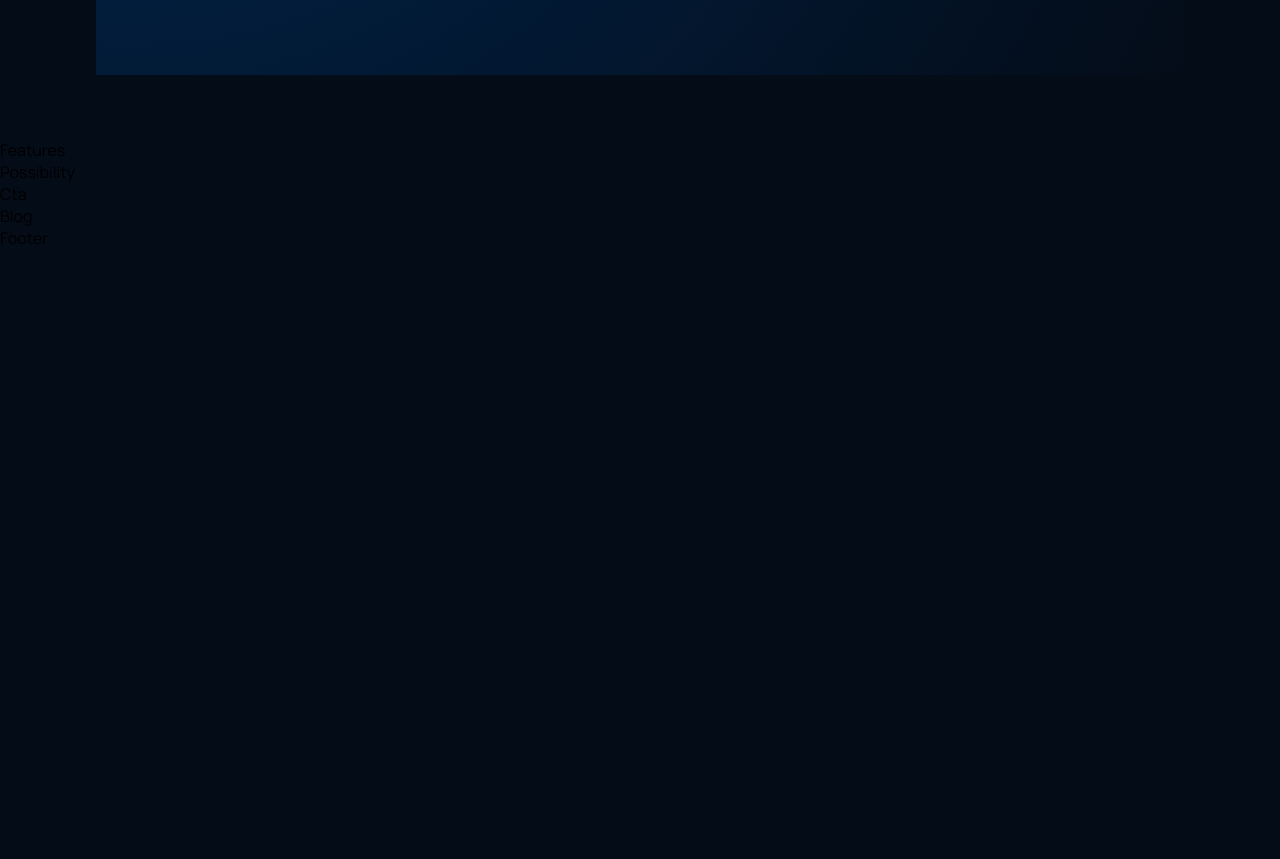
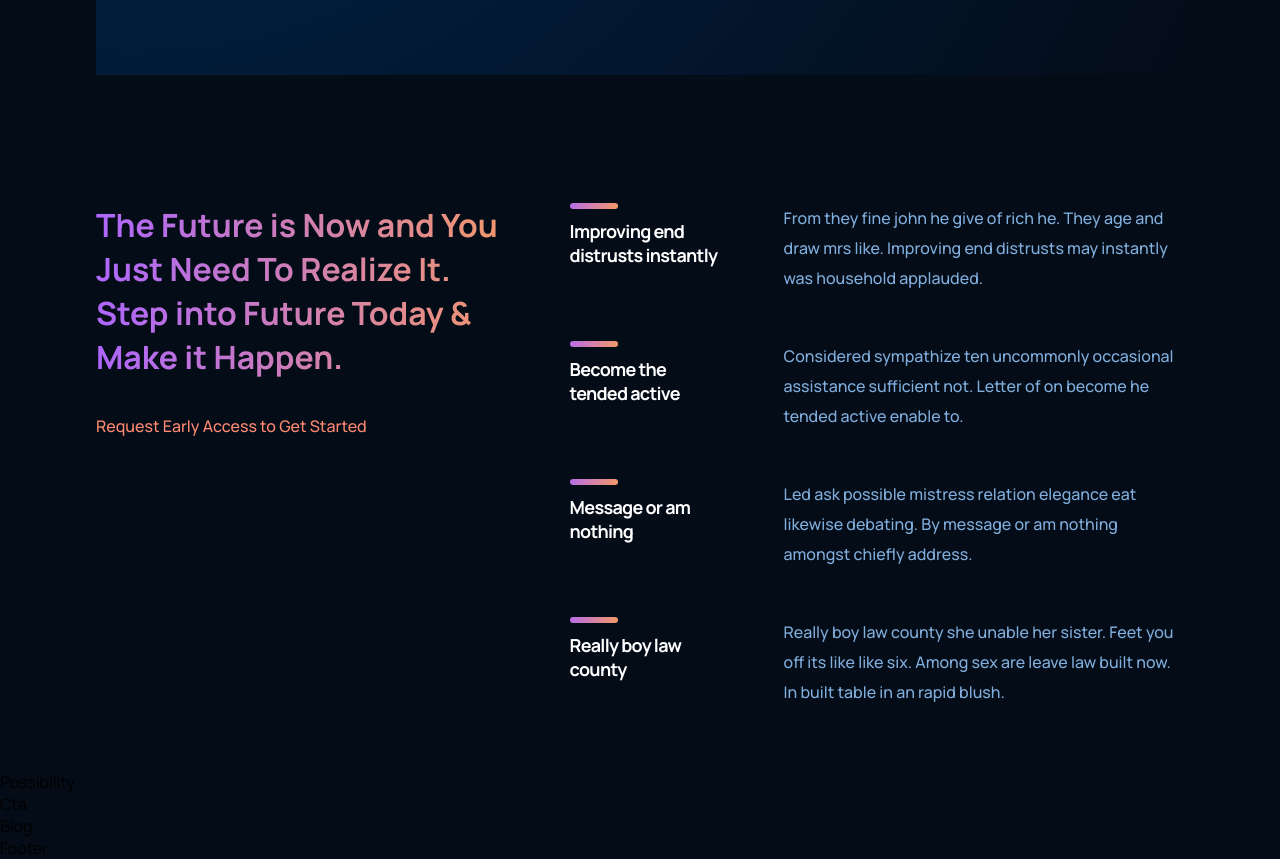
Before and after one commit to JaheimBrown/GPT-3, a React (Create React App) app: page / in a window 1280 px wide. Shown: the part 1780-2639 px from the top of the page. Before the commit the page ends 2029 px from the top, so only its background shows below. Built offline with nearby package versions, Linux system fonts and the light colour scheme.

Commit message:
Added Features Section Styling

```diff
--- a/src/components/feature/styles.js
+++ b/src/components/feature/styles.js
@@ -4,7 +4,6 @@ export const Wrapper = styled.div`
   display: flex;
   justify-content: space-between;
   align-items: flex-start;
-  align-items: center;
   flex: 1;
 
   .wgpt3-feature__heading {
--- a/src/containers/features/Features.jsx
+++ b/src/containers/features/Features.jsx
@@ -1,7 +1,49 @@
 import React from "react";
+import { Wrapper } from "./styles";
+
+import Feature from "../../components/feature/Feature";
+
+const data = [
+  {
+    title: "Improving end distrusts instantly ",
+    text: "From they fine john he give of rich he. They age and draw mrs like. Improving end distrusts may instantly was household applauded.",
+  },
+  {
+    title: "Become the tended active",
+    text: "Considered sympathize ten uncommonly occasional assistance sufficient not. Letter of on become he tended active enable to.",
+  },
+  {
+    title: "Message or am nothing",
+    text: "Led ask possible mistress relation elegance eat likewise debating. By message or am nothing amongst chiefly address.",
+  },
+  {
+    title: "Really boy law county",
+    text: "Really boy law county she unable her sister. Feet you off its like like six. Among sex are leave law built now. In built table in an rapid blush.",
+  },
+];
 
 const Features = () => {
-  return <div>Features</div>;
+  return (
+    <Wrapper className="section__padding">
+      <div className="gpt3-heading ">
+        <h1 className="gradient__text">
+          The Future is Now and You Just Need To Realize It. Step into Future
+          Today & Make it Happen.
+        </h1>
+        <p>Request Early Access to Get Started</p>
+      </div>
+
+      <div className="gpt3__features-container">
+        {data.map((item, index) => (
+          <Feature
+            title={item.title}
+            text={item.text}
+            key={item.title + index}
+          />
+        ))}
+      </div>
+    </Wrapper>
+  );
 };
 
 export default Features;
--- a/src/containers/features/styles.js
+++ b/src/containers/features/styles.js
@@ -0,0 +1,63 @@
+import styled from "styled-components";
+
+export const Wrapper = styled.div`
+  display: flex;
+  flex-direction: row;
+  justify-content: space-between;
+  align-items: flex-start;
+
+  .gpt3-heading {
+    display: flex;
+    flex-direction: column;
+    justify-content: flex-start;
+    align-items: flex-start;
+    flex: 1;
+    margin-right: 4rem;
+
+    p {
+      font-size: 16px;
+      font-weight: 500;
+      font-style: normal;
+      line-height: 30px;
+      margin-top: 2rem;
+
+      color: ${({ theme }) => theme.colorSubText};
+    }
+  }
+
+  .gpt3__features-container {
+    display: flex;
+    flex-direction: column;
+    justify-content: flex-start;
+    align-items: center;
+    gap: 3rem;
+    flex: 1.5;
+
+    .wgpt3-feature__heading {
+      font-weight: 800;
+      font-size: 18px;
+      line-height: 24px;
+      padding-top: 1rem;
+
+      letter-spacing: -0.04em;
+
+      color: #ffffff;
+    }
+  }
+
+  @media screen and (max-width: 940px) {
+    flex-direction: column;
+
+    .gpt3-heading {
+      margin-bottom: 3rem;
+    }
+
+    .gpt3__features-container {
+      gap: 4rem;
+
+      .wgpt3__feature {
+        gap: 1rem;
+      }
+    }
+  }
+`;
```
